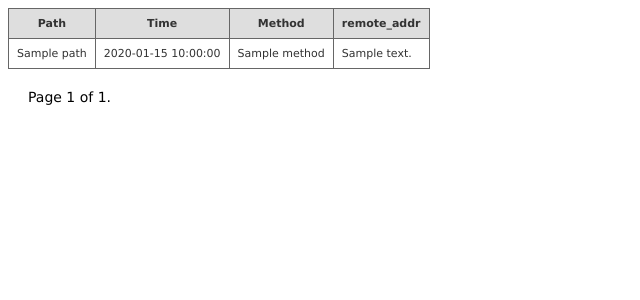
After one commit to volodymyrko/test_project, a Python web app: template test42cc/templates/requests.html in a window 1280 px wide. The commit adds this page. Shown: the top 300 px of the page, without its empty margins (0-640 px from the left). Run offline with Jinja, Linux system fonts and the light colour scheme; the template is opened without the code that fills it: most values are stand-ins (such as "Sample title", 1, 10 or a date in 2020).

Commit message:
#3 finish requests view ;  html tamplate

```diff
--- a/test42cc/http_middleware/urls.py
+++ b/test42cc/http_middleware/urls.py
@@ -1,5 +1,5 @@
 from django.conf.urls.defaults import patterns, include, url
 
 urlpatterns = patterns('http_middleware.views',
-	url('^$', 'requests', name='requests')
+    url('^$', 'requests', name='requests')
 )
--- a/test42cc/static/css/style.css
+++ b/test42cc/static/css/style.css
@@ -29,3 +29,41 @@ div.hr {
   height: 15px;
   clear: both;
 }
+
+table.tb {
+	font-family: verdana,arial,sans-serif;
+	font-size:11px;
+	color:#333333;
+	border-width: 1px;
+	border-color: #666666;
+	border-collapse: collapse;
+}
+table.tb th {
+	border-width: 1px;
+	padding: 8px;
+	border-style: solid;
+	border-color: #666666;
+	background-color: #dedede;
+}
+table.tb td {
+	border-width: 1px;
+	padding: 8px;
+	border-style: solid;
+	border-color: #666666;
+	background-color: #ffffff;
+}
+
+.pg {
+	margin: 20px 0 0 10px;
+
+}
+
+.current_link {
+	margin: 0 10px 0 10px;
+	font-family: verdana,arial,sans-serif;
+	font-size:14px;
+}
+
+a:visited {
+	color: blue;
+}
--- a/test42cc/templates/contact.html
+++ b/test42cc/templates/contact.html
@@ -23,7 +23,7 @@
 		<div>{{ contact.contacts }}</div>
 	</div>
 	<div class="hr"><hr /></div>
-	<a href="{% url requests %}">requests</a>
+	<a href="{% url requests %}" title="show last http requests">requests</a>
 </div>
 
 
--- /dev/null
+++ b/test42cc/templates/requests.html
@@ -0,0 +1,39 @@
+{% extends "base.html" %}
+
+{% block title %}last http requests{% endblock %}
+
+{% block content %}
+    <table class="tb" >
+        <tr>
+            <th>Path</th>
+            <th>Time</th>
+            <th>Method</th>
+            <th>remote_addr</th>
+        </tr>
+        {% for request in requests.object_list %}
+            <tr>
+                <td>{{ request.path }}</td>
+                <td>{{ request.time }}</td>
+                <td>{{ request.method }}</td>
+                <td>{{ request.remote_address }}</td>
+            </tr>
+        {% endfor %}
+    </table>
+
+<div class="pg">
+    <span >
+        {% if requests.has_previous %}
+            <a href="?page={{ requests.previous_page_number }}">&lt;&lt; previous</a>
+        {% endif %}
+
+        <span class="current_link">
+            Page {{ requests.number }} of {{ requests.paginator.num_pages }}.
+        </span>
+
+        {% if requests.has_next %}
+            <a href="?page={{ requests.next_page_number }}">next &gt;&gt;</a>
+        {% endif %}
+    </span>
+</div>
+
+{% endblock %}
```
Also changed, not shown: test42cc/http_middleware/views.py (+14 -3 lines).
